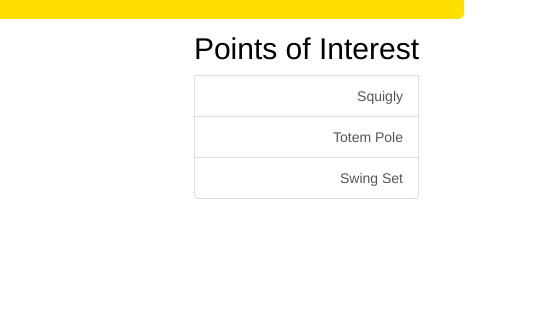
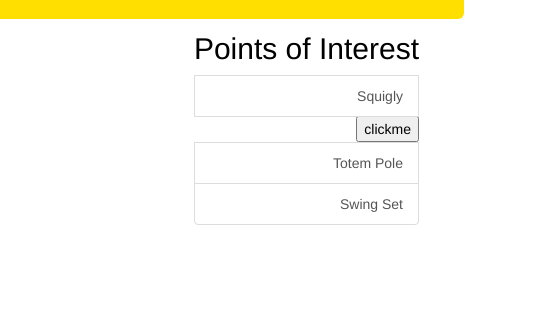
Before and after one commit to Fbraga/HackUCSC-2017, a website: page landmark.html in a window 1280 px wide. Shown: the part 201-516 px from the top of the page, 746-1280 px from the left. Drawn offline with nearby package versions, Linux system fonts and the light colour scheme; some packages are replaced by stand-ins of ours.

Commit message:
Updating buttons pt1

```diff
--- a/landmark.html
+++ b/landmark.html
@@ -40,6 +40,7 @@
   <div class="list-group row pull-right">
     <h2>Points of Interest</h2>
     <a href="#" class="list-group-item ">Squigly </a>
+    <input id="clickMe" type="button" value="clickme" onclick="addMarker();" />
     <a href="#" class="list-group-item ">Totem Pole</a>
     <a href="#" class="list-group-item ">Swing Set</a>
   </div>
--- a/script.js
+++ b/script.js
@@ -17,3 +17,6 @@ function myMap() {
           title: 'Hello World!'
   });
 }
+function addMarker() {
+    prompt("Add Latitude and Longitude Coords");
+}
```
